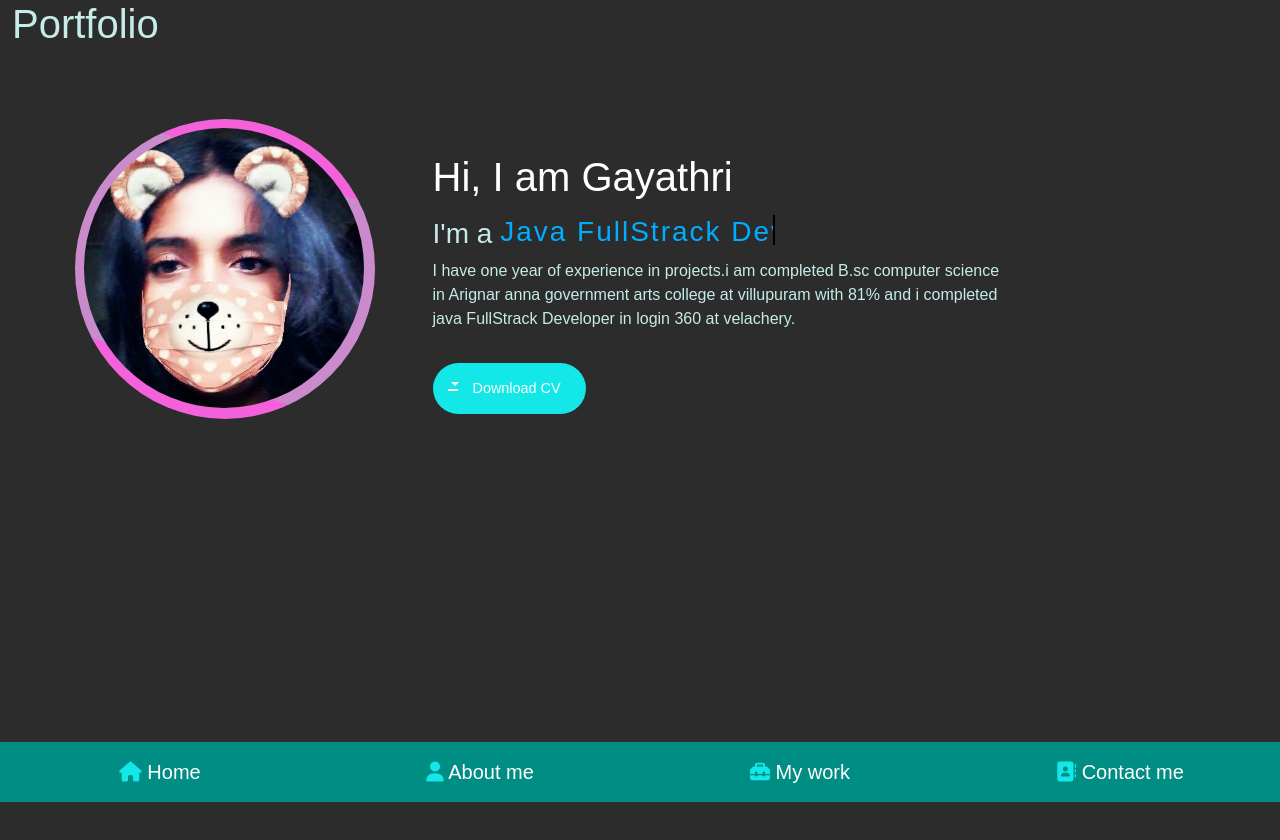
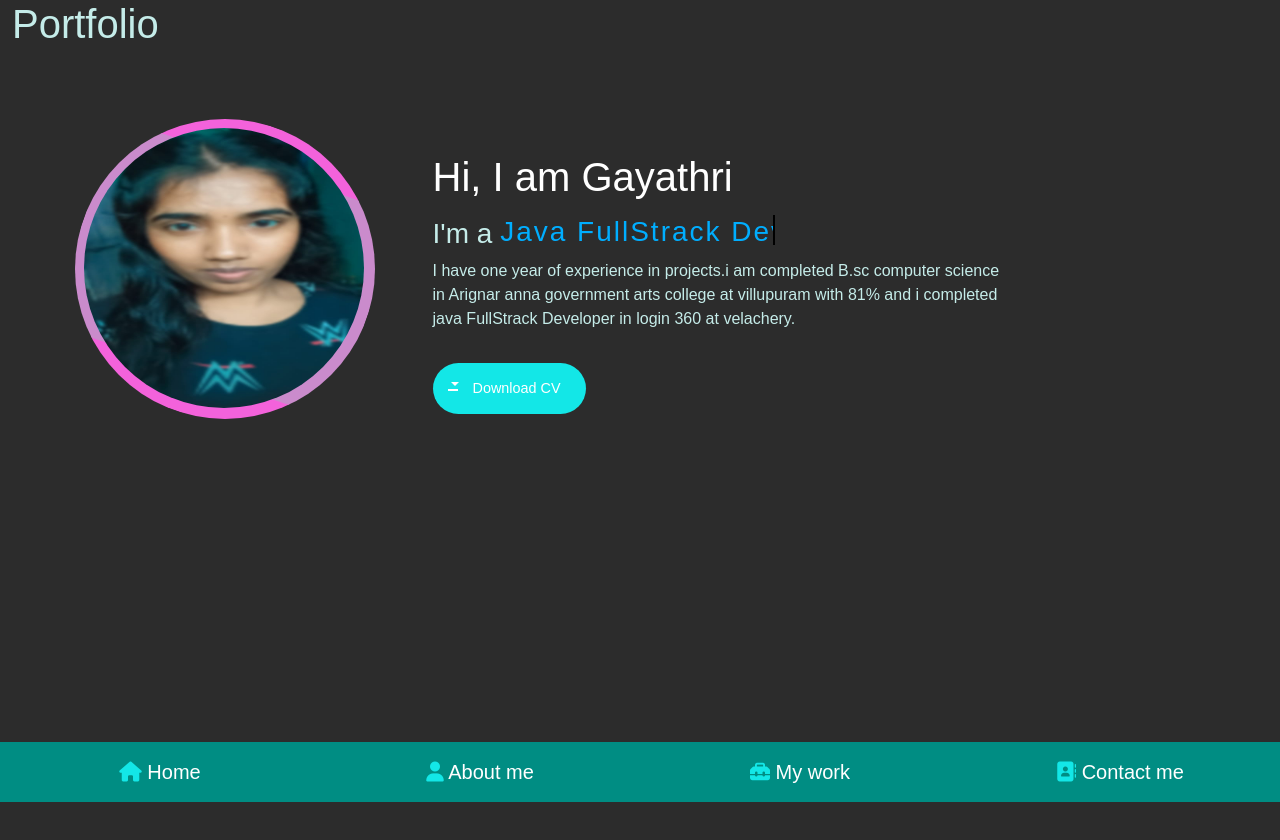
Before and after one commit to 7Gayathri/Portfolio, a plain HTML site: page index.html in a window 1280 px wide. Drawn offline with nearby package versions, Linux system fonts and the light colour scheme.

Commit message:
'message'

```diff
--- a/index.html
+++ b/index.html
@@ -22,7 +22,7 @@
 
 
             <div class="im">
-                <img src="./skill_img/me.jpg"  alt="profile pic">
+                <img src="./skill_img/gayathri.jpeg"  alt="profile pic">
             </div>
 
             <div>
```
Also changed, not shown: skill_img/gayathri.jpeg (added), skill_img/me.jpg (deleted).
